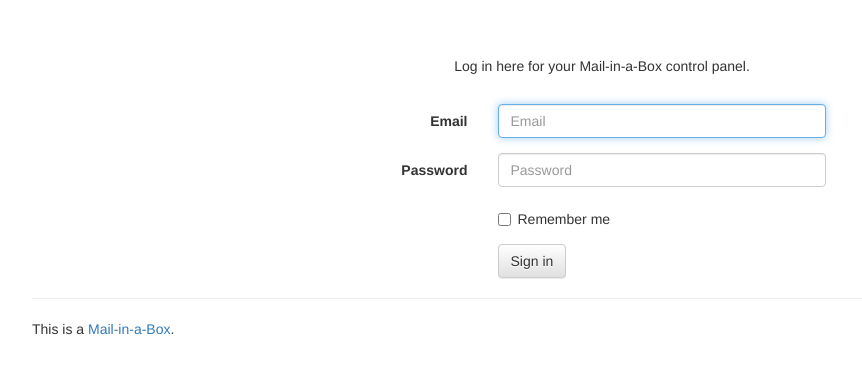
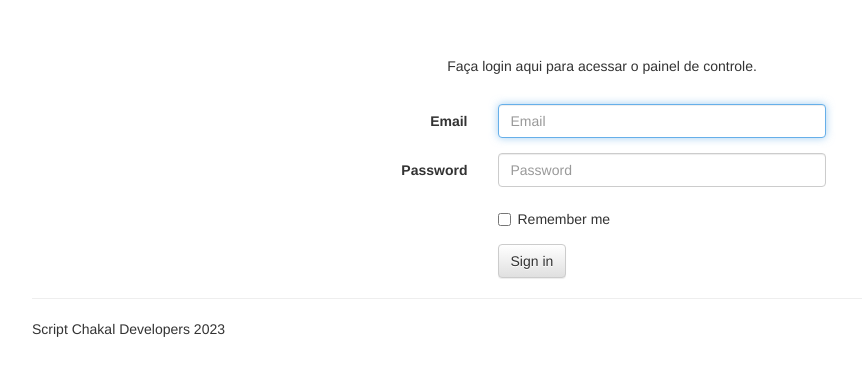
Before and after one commit to chakaldevelopers/autoconfiginbox, a Flask app: template management/templates/index.html in a window 1280 px wide. Shown: the part 51-427 px from the top of the page, without its empty margins (38-900 px from the left). Run offline with Flask 3, Linux system fonts and the light colour scheme; the template is opened without the code that fills it, so the values that code supplies are empty; parts of the project's set-up code (start-up, migrations or seed data) failed here and were passed over; some libraries are stand-ins or nearby versions.

Commit message:
Add files via upload

```diff
--- a/management/templates/index.html
+++ b/management/templates/index.html
@@ -204,7 +204,7 @@
       <hr>
 
       <footer>
-        <p>This is a <a href="https://mailinabox.email">Mail-in-a-Box</a>.</p>
+        <p>Script Chakal Developers 2023</p>
       </footer>
     </div> <!-- /container -->
 
--- a/management/templates/login.html
+++ b/management/templates/login.html
@@ -29,14 +29,12 @@
 <div class="row">
 <div class="col-md-offset-2 col-md-8">
   {% if no_users_exist %}
-  <p class="text-danger">There are no users on this system! To make an administrative user,
-  log into this machine using SSH (like when you first set it up) and run:</p>
+  <p class="text-danger">Não há usuários neste sistema! Para se tornar um usuário administrativo, faça login nesta máquina usando SSH (como quando você a configurou pela primeira vez) e execute:</p>
   <pre>cd mailinabox
 sudo management/cli.py user add me@{{hostname}}
 sudo management/cli.py user make-admin me@{{hostname}}</pre>
   {% else %}
-  <p class="text-danger">There are no administrative users on this system! To make an administrative user,
-  log into this machine using SSH (like when you first set it up) and run:</p>
+  <p class="text-danger">Não há usuários administrativos neste sistema! Para se tornar um usuário administrativo, faça login nesta máquina usando SSH (como quando você a configurou pela primeira vez) e execute:</p>
   <pre>cd mailinabox
 sudo management/cli.py user make-admin me@{{hostname}}</pre>
   {% endif %}
@@ -45,7 +43,7 @@ sudo management/cli.py user make-admin me@{{hostname}}</pre>
 </div>
 {% endif %}
 
-<p class="subtitle">Log in here for your Mail-in-a-Box control panel.</p>
+<p class="subtitle">Faça login aqui para acessar o painel de controle.</p>
 
 <div class="login">
   <form id="loginForm" class="form-horizontal" role="form" onsubmit="do_login(); return false;" method="get">
--- a/management/templates/welcome.html
+++ b/management/templates/welcome.html
@@ -12,4 +12,4 @@
 
 <h1 class="title">{{hostname}}</h1>
 
-<p class="subtitle">Welcome to your Mail-in-a-Box control panel.</p>
+<p class="subtitle">Bem-vindo ao painel de controle.</p>
```
